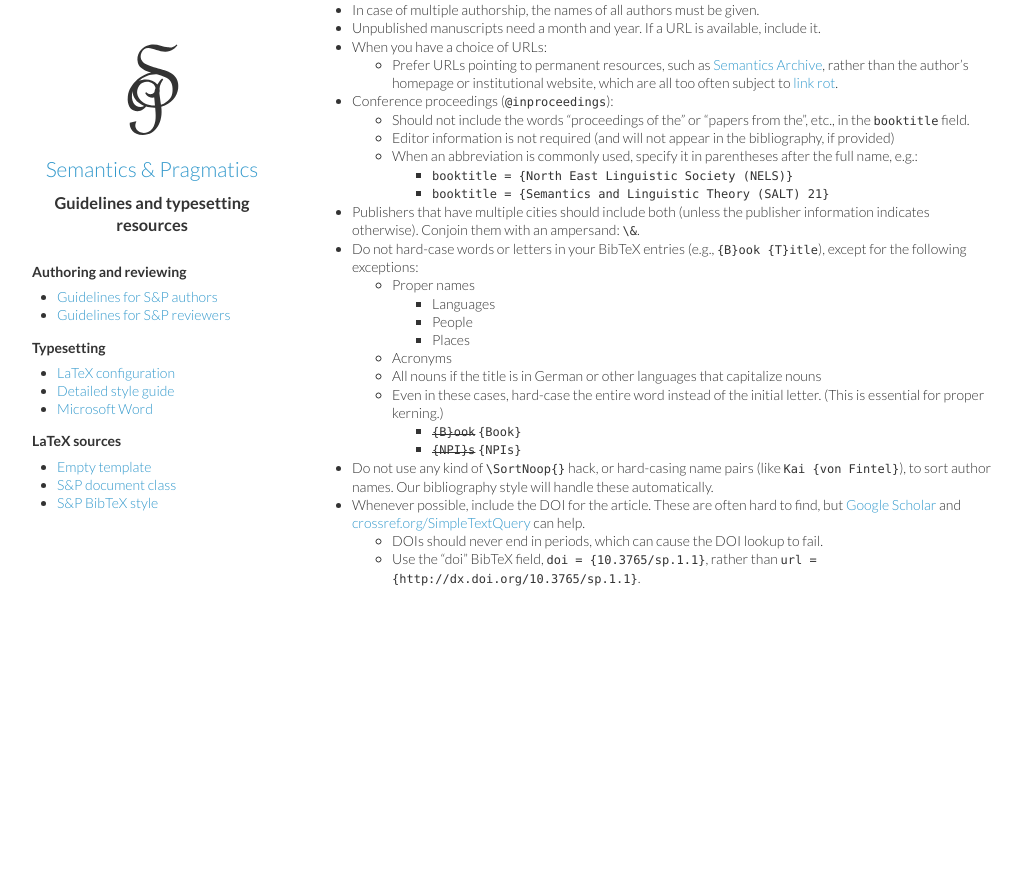
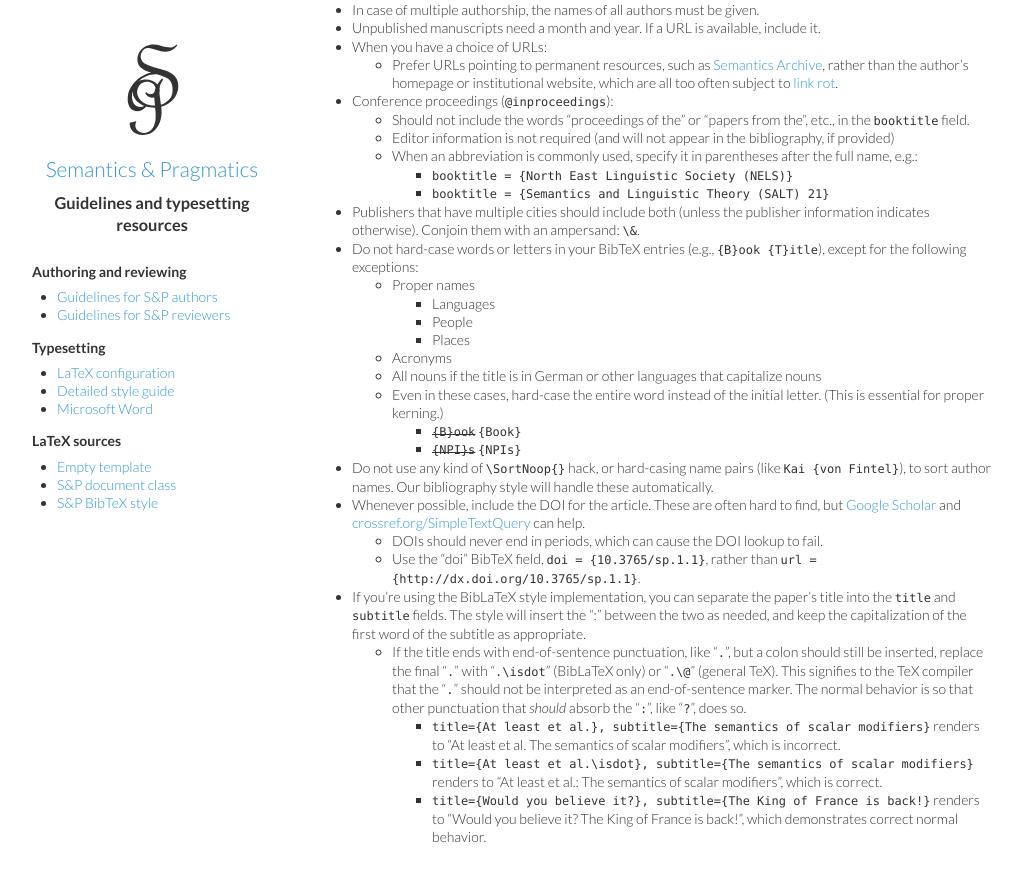
Before and after one commit to semprag/semprag.github.io, a Jekyll site: the page built from style.md, in a window 1280 px wide and 900 px high, scrolled down 3463 px. Shown: the top 881 px of the window, without its empty margins (8-1027 px from the left). Built offline with Jekyll 4.4.1, drawn with Linux system fonts in a browser that asks for light colours; before the commit the page ends 4105 px from its top, so only the background shows below that.

Commit message:
Add remark about title/subtitle when using BibLaTeX, along with note about end-of-sentence punctuation

```diff
--- a/style.md
+++ b/style.md
@@ -165,3 +165,8 @@ NB: S&P's bibliographic style is a close implementation of the ["Unified Style S
 - Whenever possible, include the DOI for the article. These are often hard to find, but [Google Scholar](http://scholar.google.com/) and [crossref.org/SimpleTextQuery](http://crossref.org/SimpleTextQuery/) can help.
   - DOIs should never end in periods, which can cause the DOI lookup to fail.
   - Use the "doi" BibTeX field, `doi = {10.3765/sp.1.1}`, rather than `url = {http://dx.doi.org/10.3765/sp.1.1}`.
+- If you're using the BibLaTeX style implementation, you can separate the paper's title into the `title` and `subtitle` fields. The style will insert the ":" between the two as needed, and keep the capitalization of the first word of the subtitle as appropriate.
+  - If the title ends with end-of-sentence punctuation, like "`.`", but a colon should still be inserted, replace the final "`.`" with "`.\isdot`" (BibLaTeX only) or "`.\@`" (general TeX). This signifies to the TeX compiler that the "`.`" should not be interpreted as an end-of-sentence marker. The normal behavior is so that other punctuation that _should_ absorb the "`:`", like "`?`", does so.
+    - `title={At least et al.}, subtitle={The semantics of scalar modifiers}` renders to "At least et al. The semantics of scalar modifiers", which is incorrect.
+    - `title={At least et al.\isdot}, subtitle={The semantics of scalar modifiers}` renders to "At least et al.: The semantics of scalar modifiers", which is correct.
+    - `title={Would you believe it?}, subtitle={The King of France is back!}` renders to "Would you believe it? The King of France is back!", which demonstrates correct normal behavior.
```
